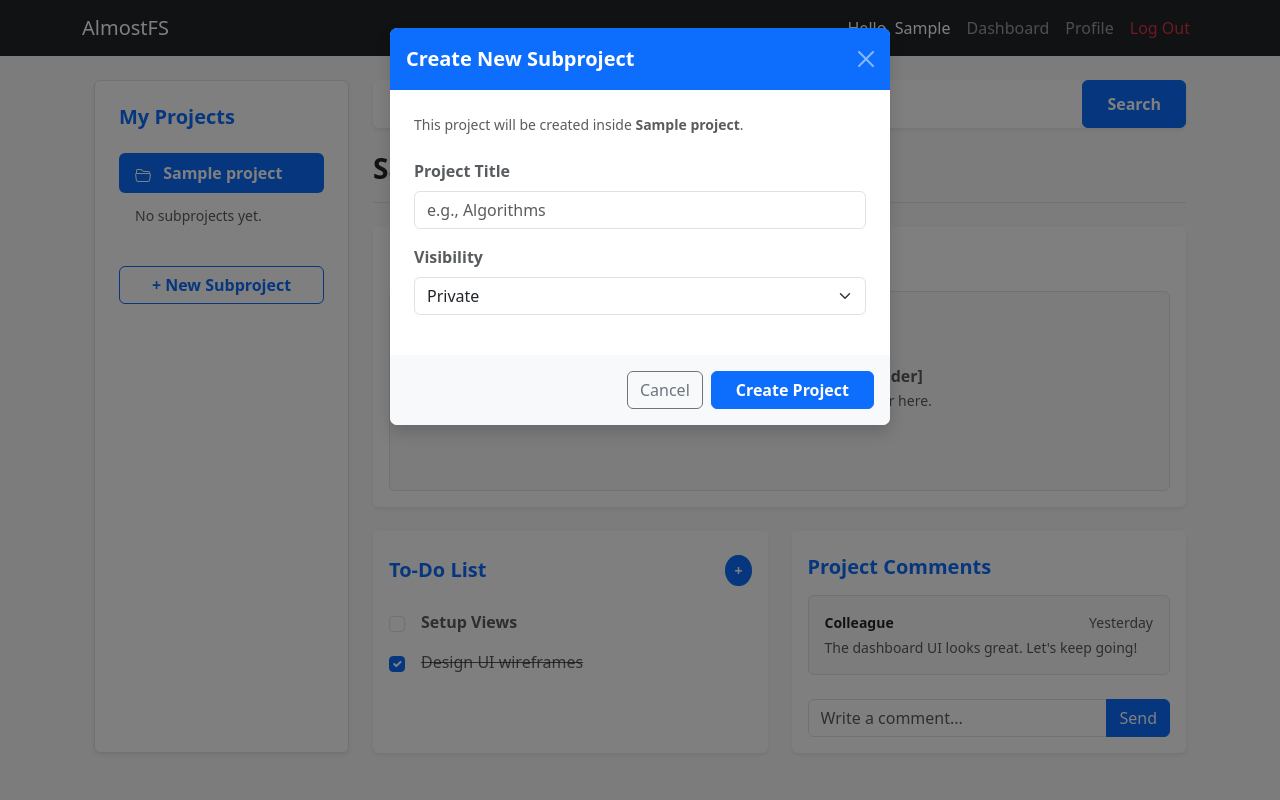
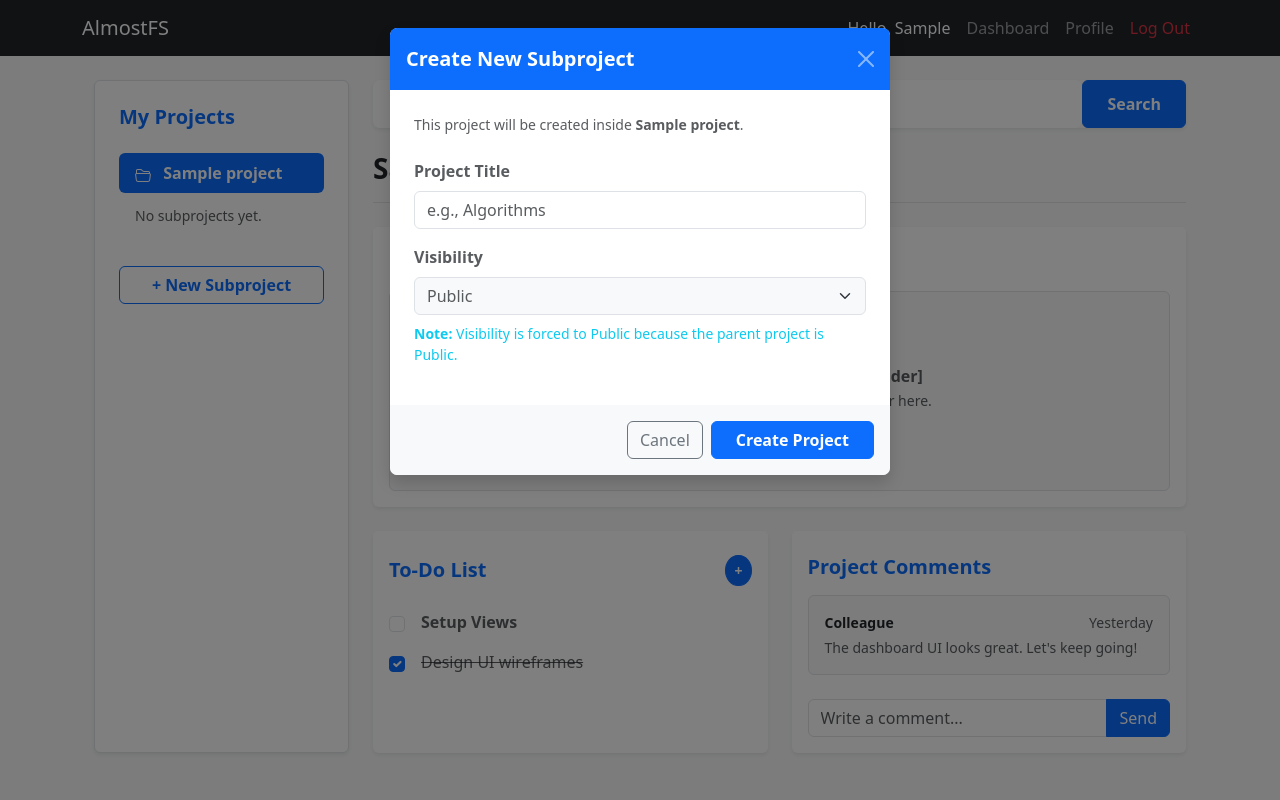
Before and after one commit to AY02/web-technology-project, a Django app: page /projects/dashboard/ in a window 1280 px wide, after a click on "+ New Subproject". Run offline with Django 5.2, Linux system fonts and the light colour scheme; a user stored in the database is signed in; tables that the repository leaves empty hold one stand-in row (values such as "Sample post").

Commit message:
Preventing private projects on public parent via dashboard

```diff
--- a/projects/templates/projects/dashboard.html
+++ b/projects/templates/projects/dashboard.html
@@ -172,7 +172,19 @@
 
           <div class="mb-3">
             <label for="{{ creation_form.visibility.id_for_label }}" class="form-label fw-bold text-muted">Visibility</label>
-            {{ creation_form.visibility }}
+
+            {% if current_project.visibility == 'pub' %}
+              <select class="form-select bg-light text-muted" disabled>
+                <option selected>Public</option>
+              </select>
+              <input type="hidden" name="visibility" value="pub">
+              <div class="form-text text-info small mt-2">
+                <strong>Note:</strong> Visibility is forced to Public because the parent project is Public.
+              </div>
+            {% else %}
+              {{ creation_form.visibility }}
+            {% endif %}
+
           </div>
         </div>
 
@@ -203,7 +215,19 @@
           </div>
           <div class="mb-3">
             <label for="{{ edit_form.visibility.id_for_label }}" class="form-label fw-bold text-muted">Visibility</label>
-            {{ edit_form.visibility }}
+
+            {% if parent_project and parent_project.visibility == 'pub' %}
+              <select class="form-select bg-light text-muted" disabled>
+                <option selected>Public</option>
+              </select>
+              <input type="hidden" name="visibility" value="pub">
+              <div class="form-text text-info small mt-2">
+                <strong>Note:</strong> Visibility is forced to Public because the parent project is Public.
+              </div>
+            {% else %}
+              {{ edit_form.visibility }}
+            {% endif %}
+
           </div>
         </div>
         <div class="modal-footer border-0 bg-light">
```
